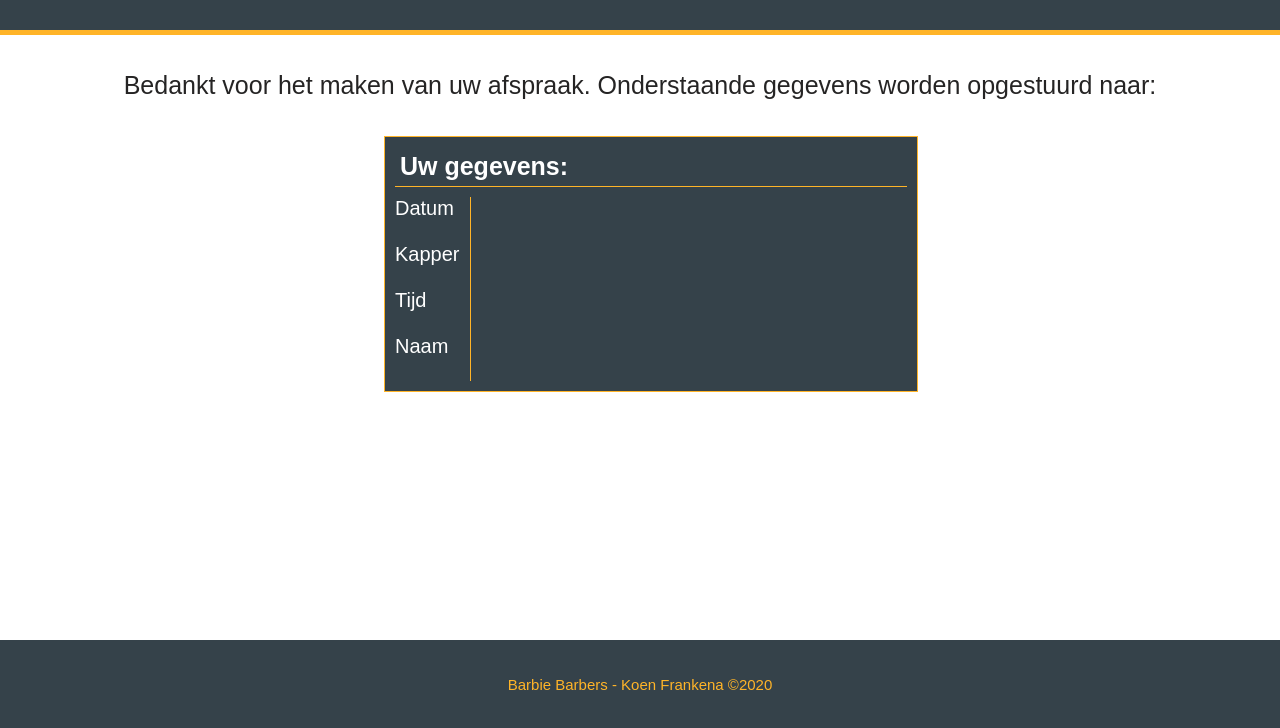
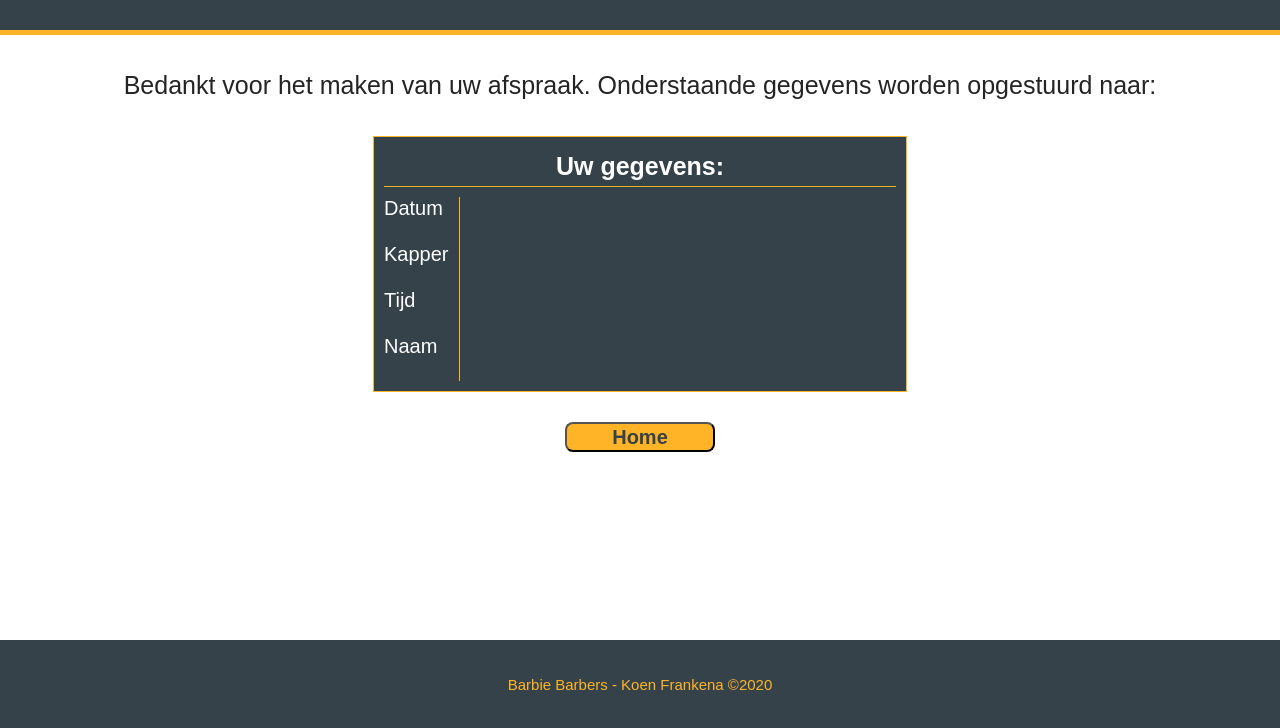
Before and after one commit to KoenieFrankenstein/Kappersproject, a website: page public/confirm.html in a window 1280 px wide. Shown: the part 70-798 px from the top of the page. Drawn offline with Linux system fonts and the light colour scheme.

Commit message:
Confirm home button added

```diff
--- a/public/Style/confirm.css
+++ b/public/Style/confirm.css
@@ -5,7 +5,8 @@
     font-size: 25px;
 }
 .collums{
-    margin-left: 30%;
+    margin-left: auto;
+    margin-right: auto;
     width: 40%;
     padding: 10px;
 
@@ -37,3 +38,21 @@
 table{
     border-collapse: collapse;
 }
+.bigDiv{
+    text-align: center;
+}
+.button{
+    height: 30px;
+    width: 150px;
+    margin-left: auto;
+    margin-right: auto;
+    margin-top: 30px;
+
+    text-align: center;
+    border-radius: 8px;
+    font-family: sans-serif;
+    font-weight: bold;
+    font-size: 20px;
+    background-color: rgb(255, 180, 40);
+    color: #35424a;
+}
--- a/public/confirm.html
+++ b/public/confirm.html
@@ -18,8 +18,7 @@
                 <h3 class="link"><a class="link" href="index.html">Home</a></h3>
             </div>
 
-
-            <div>
+            <div class="bigDiv">
                 <br>
                 <br>
                 <p class="bedankje" id="bedankje">Bedankt voor het maken van uw afspraak. Onderstaande gegevens worden
@@ -63,7 +62,9 @@
                         </tr>
                     </table>
                 </div>
+                <button class="button"><a href="/index.html" style="text-decoration: none; color: #35424a;">Home</a></button>
             </div>
+
             <div class="space"></div>
             <script src="script/confirm.js"></script>
             <link rel="stylesheet" href="style/confirm.css">
```
